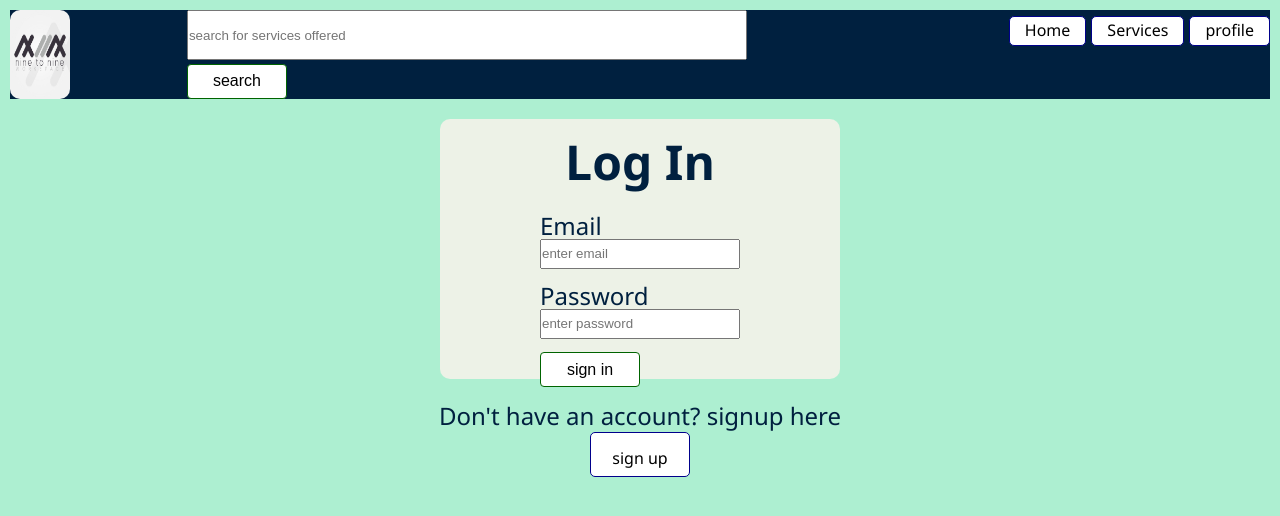
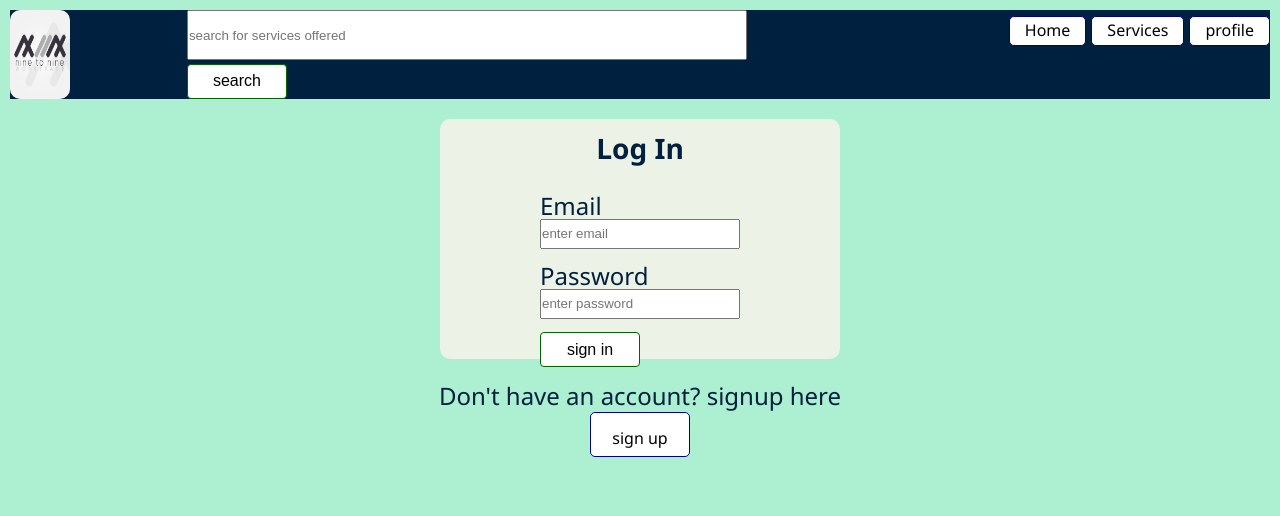
Before and after one commit to Bash360/nine-to-nine, a React (Create React App) app: page / in a window 1280 px wide. Shown: the top 516 px of the page. Built offline with nearby package versions, Linux system fonts and the light colour scheme.

Commit message:
added nav bar and log in and link to sign up

```diff
--- a/src/components/Header/Header.jsx
+++ b/src/components/Header/Header.jsx
@@ -10,18 +10,21 @@ export default function Header() {
 		<header className="containerHeader">
 			<img src={logo} className="icon" alt="logo" />
 			<form className="search">
-				<span>
-					<InputField id="search" placeholder="search for services offered" name="search" className="inputField" />
-					<Button hoverTitle="Search" buttonLabel="search" buttonClass="outline-success" buttonWidth="100px" />
-				</span>
+				<InputField
+					id="search"
+					placeholder="search for services offered"
+					name="search"
+					className="inputField"
+				/>
+				<Button hoverTitle="Search" buttonLabel="search" buttonClass="outline-success" buttonWidth="100px" />
 			</form>
 			<nav>
 				<ul>
 					<li className="primary outline-primary ">
-						<NavLink title="home" to="/" where="/home" text="Home"/>
+						<NavLink title="home" to="/" where="/home" text="Home" />
 					</li>
 					<li className="primary outline-primary ">
-						<NavLink title="services" where="/services" text="Services"/>
+						<NavLink title="services" where="/services" text="Services" />
 					</li>
 					<li className="primary outline-primary">
 						<NavLink title="profile" to="/" where="/profile" text="profile" />
--- a/src/components/InputField/InputField.jsx
+++ b/src/components/InputField/InputField.jsx
@@ -3,7 +3,7 @@ import './InputField.css';
 export default function InputField(props) {
   return (
     <React.Fragment>
-      <input name={props.name} className={props.className} type={props.type} placeholder={props.placeholder} />
+      <input required name={props.name} className={props.className} type={props.type} placeholder={props.placeholder} />
         </React.Fragment>
   );
 }
--- a/src/components/LoginForm/LoginForm.css
+++ b/src/components/LoginForm/LoginForm.css
@@ -5,18 +5,18 @@
   align-items: center;
   flex: 1;
   width: 400px;
-  height:700px;
+  height: 700px;
   margin: auto;
   margin-top: 20px;
   background-color: #EDF2E7;
   border-radius: 10px;
-  margin-bottom:10px;
+  margin-bottom: 10px;
 }
 
-h1 {
+.containerLogin h3 {
   text-align: center;
   margin-top: 10px;
-  margin-bottom: 50px;
+  margin-bottom: 30px;
 }
 
 .containerLogin>* {
--- a/src/components/LoginForm/LoginForm.jsx
+++ b/src/components/LoginForm/LoginForm.jsx
@@ -7,11 +7,11 @@ export default function LoginForm() {
 	return (
 		<React.Fragment>
       <form className="containerLogin">
-				<h1>Log In</h1>
+				<h3>Log In</h3>
 				<label htmlFor="name">Email</label>
-				<input type="email" id="email" placeholder="enter email" required />
+				<InputField type="email" id="email" className="inputfield-invalid" placeholder="enter email"/>
 				<label hmtlfor="password">Password</label>
-				<input type="password" id="password" placeholder="enter password" required />
+				<InputField type="password" className="inputfield-invalid" id="password" placeholder="enter password"/>
 				<Button hoverTitle="sign in" buttonLabel="sign in" buttonClass="outline-success" buttonWidth="100px" />
 
         </form>
```
